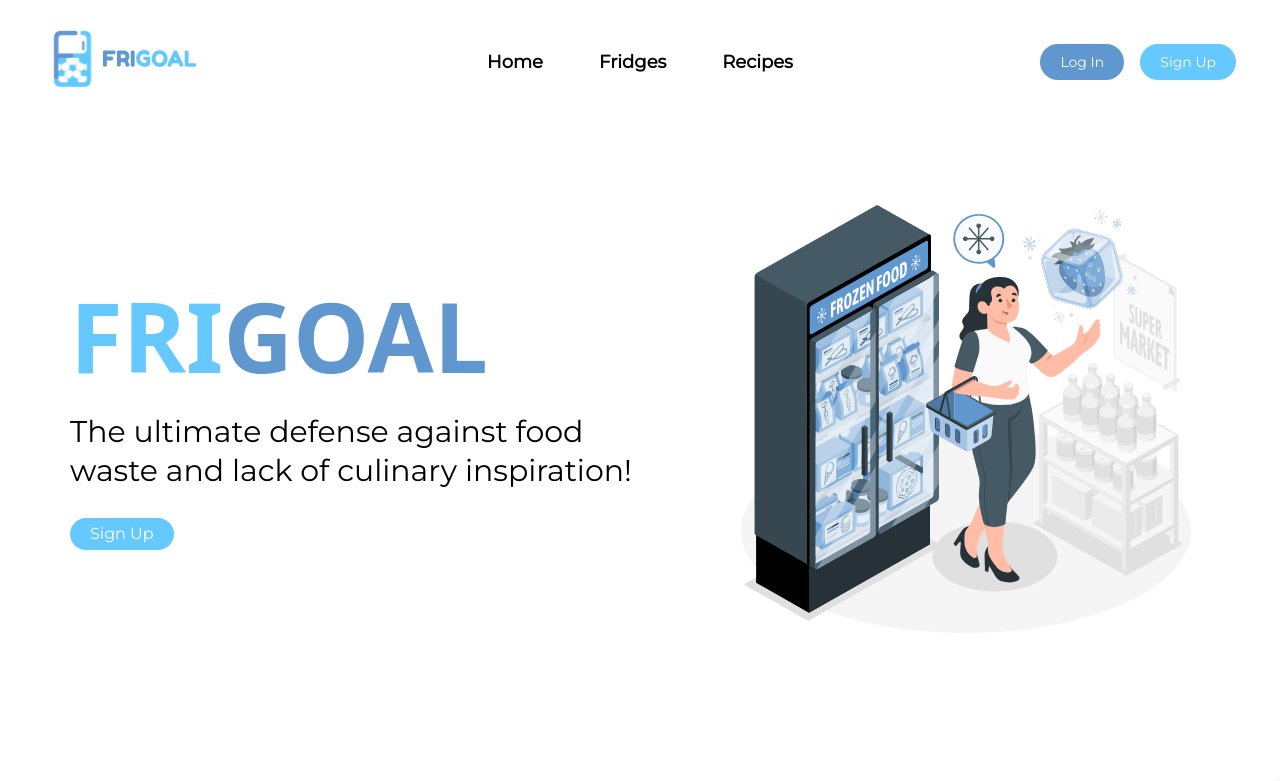
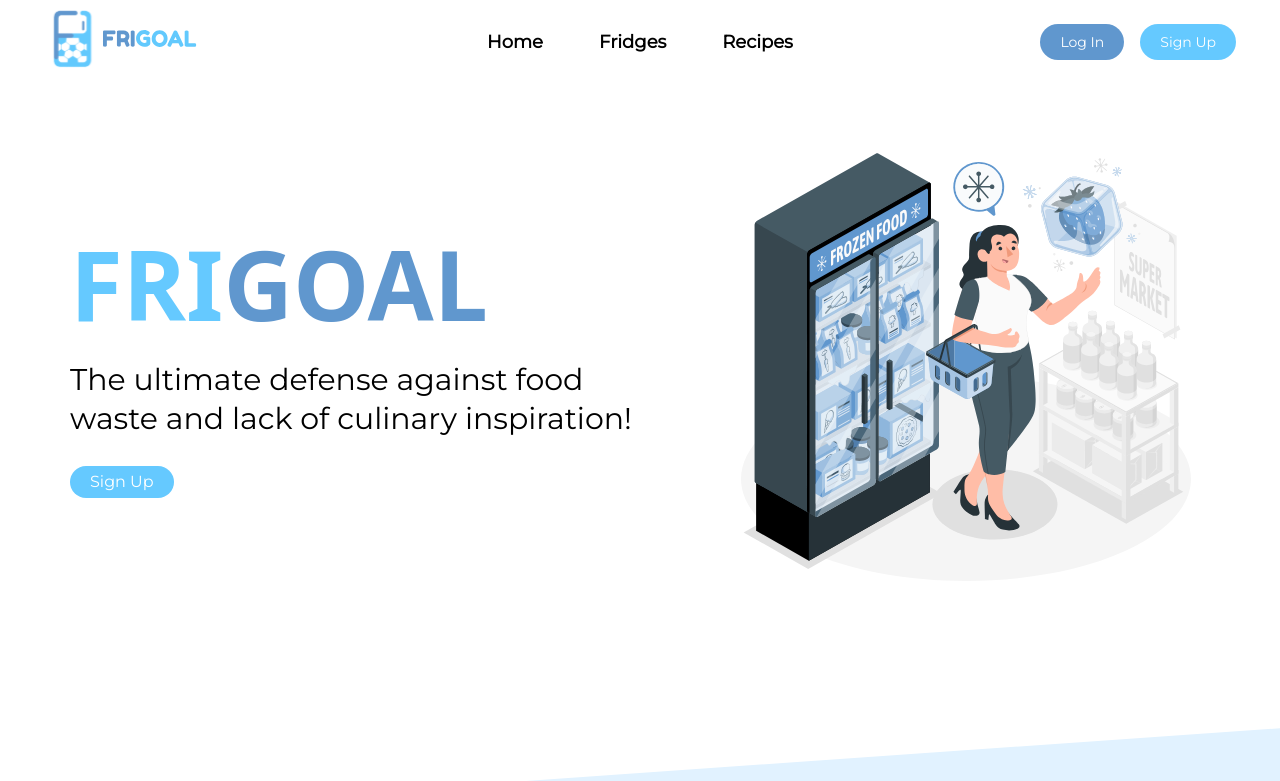
Before and after one commit to steven-van/frigoal, a React (Create React App) app: page / in a window 1280 px wide. Shown: the top 781 px of the page. Built offline with nearby package versions, Linux system fonts and the light colour scheme.

Commit message:
Fixe navbar

```diff
--- a/src/components/UI/NavBar.js
+++ b/src/components/UI/NavBar.js
@@ -29,8 +29,8 @@ const NavBar = () => {
     };
 
     return (
-        <nav className="flex items-center justify-between flex-wrap bg-[#FFFFFF] m-10">
-            <div className="w-full flex relative justify-center items-center">
+        <nav className="flex items-center justify-between flex-wrap bg-[#FFFFFF] pl-10 fixed w-[100vw] lg:w-[100vw] -mt-1 py-6 z-50 lg:mb-[900px]">
+            <div className="w-full flex relative justify-center items-center mr-10">
                 <div className="absolute left-0">
                     <button className="md:w-40 w-24" onClick={() => navigate("/")}>
                         <img src={logo} alt="Frigoal Logo" />
--- a/src/pages/Home.js
+++ b/src/pages/Home.js
@@ -9,6 +9,9 @@ const Home = () => {
   return (
     <div>
       <NavBar />
+      <br></br>
+      <br></br>
+      <br></br>
       <SectionFrigoal />
       <SectionExplication />
       <SectionTech />
--- a/src/pages/Login.js
+++ b/src/pages/Login.js
@@ -6,6 +6,9 @@ const Login = () => {
     return (
         <div>
             <NavBar />
+            <br></br>
+            <br></br>
+            <br></br>
             <br></br>
             <Connexion />
             <br></br>
--- a/src/pages/SignUp.js
+++ b/src/pages/SignUp.js
@@ -8,6 +8,9 @@ const SignIn = () => {
         <div>
             <NavBar />
             <br></br>
+            <br></br>
+            <br></br>
+            <br></br>
             <Inscription />
             <br></br>
             <br></br>
```
